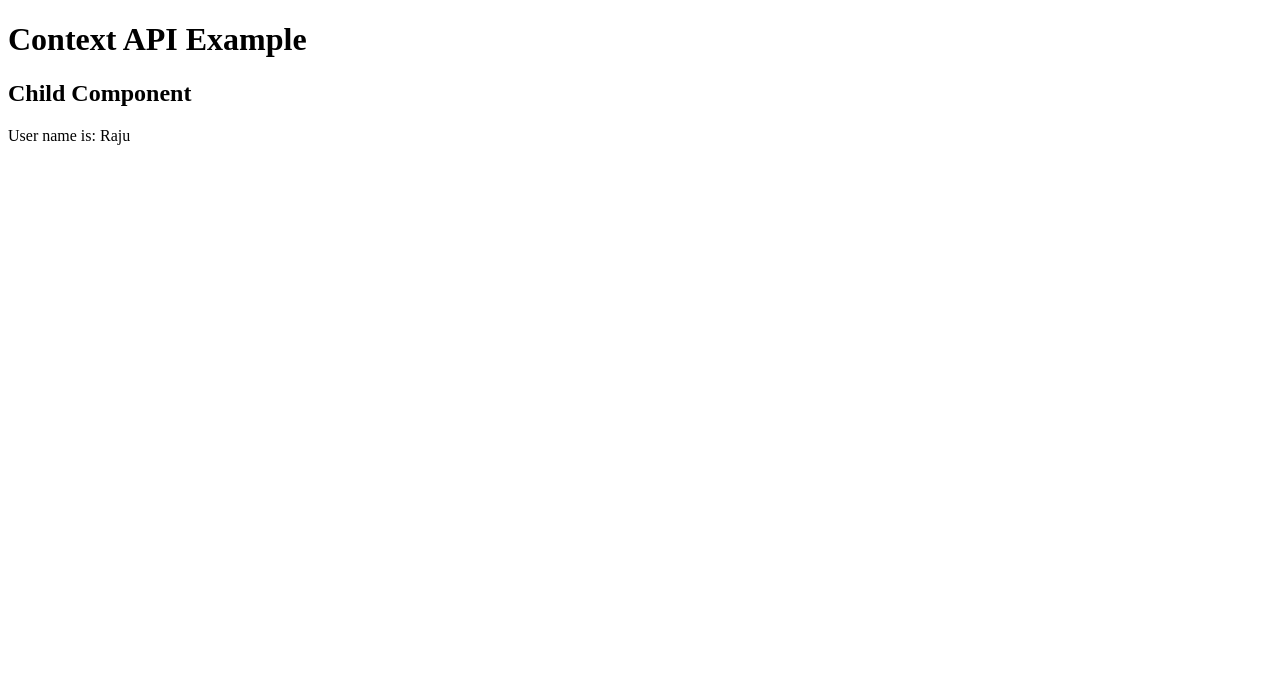
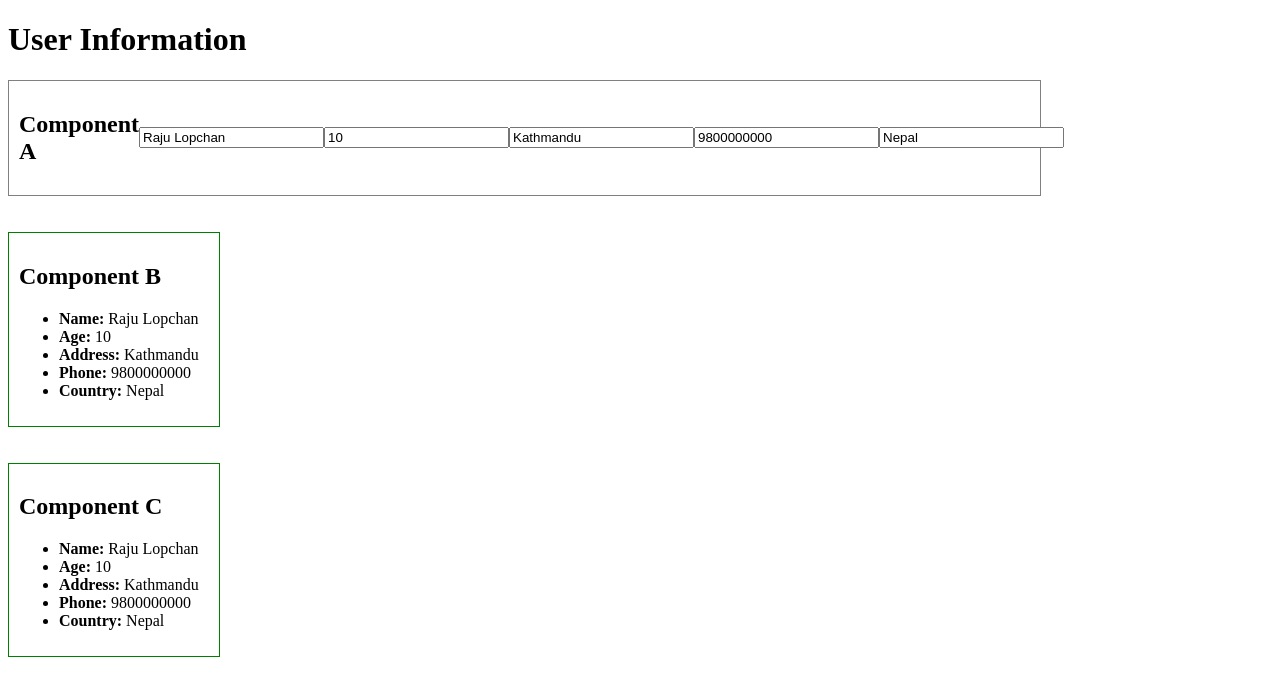
Before and after one commit to RajuLopchan/React-Intern, a React (Vite) app: page / in a window 1280 px wide. Shown: the top 696 px of the page. Built offline with nearby package versions, Linux system fonts and the light colour scheme.

Commit message:
context-api

```diff
--- a/src/App.jsx
+++ b/src/App.jsx
@@ -1,31 +1,24 @@
-import React, { createContext, useContext } from "react";
+import React from "react";
+import ComponentA from "./components/ComponentA";
+import ComponentB from "./components/ComponentB";
+import ComponentC from "./components/ComponentC";
+import UserInformation from "./UserInformation";
 
-const UserContext = createContext();
-
-function GrandChild() {
-  // 3. Consume context here
-  const user = useContext(UserContext);
-  return <p>User name is: {user.name}</p>;
-}
-
-function Child() {
+function App() {
   return (
     <div>
-      <h2>Child Component</h2>
-      <GrandChild />
+      <UserInformation>
+        <h1>User Information</h1>
+        <ComponentA />
+        <br />
+        <br />
+        <ComponentB />
+        <br />
+        <br />
+        <ComponentC />
+      </UserInformation>
     </div>
   );
 }
 
-function App() {
-  return (
-    <UserContext.Provider value={{ name: "Raju" }}>
-      <div>
-        <h1>Context API Example</h1>
-        <Child />
-      </div>
-    </UserContext.Provider>
-  );
-}
-
 export default App;
--- /dev/null
+++ b/src/UserInformation.jsx
@@ -0,0 +1,25 @@
+import React, { createContext, useState } from "react";
+
+// ✅ Create a context object named UserContext and export it for global access using useContext
+export const UserContext = createContext();
+
+function UserInformation({ children }) {
+  // ✅ Set up state to hold user information
+  const [userInfo, setUserInfo] = useState({
+    name: "Raju Lopchan",
+    age: 10,
+    address: "Kathmandu",
+    phone: "9800000000",
+    country: "Nepal",
+  });
+
+  // ✅ Provide the state and updater function to children components
+  return (
+    <UserContext.Provider value={{ userInfo, setUserInfo }}>
+      {children}
+    </UserContext.Provider>
+  );
+}
+
+// ✅ Export the provider component to wrap around your application
+export default UserInformation;
--- /dev/null
+++ b/src/components/ComponentA.jsx
@@ -0,0 +1,48 @@
+import React, { useContext } from "react";
+import { UserContext } from "../UserInformation";
+
+const ComponentA = () => {
+  const { userInfo, setUserInfo } = useContext(UserContext);
+
+  return (
+    <div
+      style={{
+        border: "1px solid gray",
+        padding: "10px",
+        width: "80%",
+        display: "flex",
+        justifyContent: "space-between",
+        alignItems: "center",
+      }}
+    >
+      <h2>Component A</h2>
+      <input
+        type="text"
+        value={userInfo.name}
+        onChange={(e) => setUserInfo({ ...userInfo, name: e.target.value })}
+      />
+      <input
+        type="number"
+        value={userInfo.age}
+        onChange={(e) => setUserInfo({ ...userInfo, age: e.target.value })}
+      />
+      <input
+        type="text"
+        value={userInfo.address}
+        onChange={(e) => setUserInfo({ ...userInfo, address: e.target.value })}
+      />
+      <input
+        type="text"
+        value={userInfo.phone}
+        onChange={(e) => setUserInfo({ ...userInfo, phone: e.target.value })}
+      />
+      <input
+        type="text"
+        value={userInfo.country}
+        onChange={(e) => setUserInfo({ ...userInfo, country: e.target.value })}
+      />
+    </div>
+  );
+};
+
+export default ComponentA;
--- /dev/null
+++ b/src/components/ComponentB.jsx
@@ -0,0 +1,31 @@
+import React, { useContext } from "react";
+import { UserContext } from "../UserInformation";
+
+const ComponentB = () => {
+  const { userInfo } = useContext(UserContext);
+
+  return (
+    <div style={{ border: "1px solid green", padding: "10px", width: "15%" }}>
+      <h2>Component B</h2>
+      <ul>
+        <li>
+          <strong>Name:</strong> {userInfo.name}
+        </li>
+        <li>
+          <strong>Age:</strong> {userInfo.age}
+        </li>
+        <li>
+          <strong>Address:</strong> {userInfo.address}
+        </li>
+        <li>
+          <strong>Phone:</strong> {userInfo.phone}
+        </li>
+        <li>
+          <strong>Country:</strong> {userInfo.country}
+        </li>
+      </ul>
+    </div>
+  );
+};
+
+export default ComponentB;
--- /dev/null
+++ b/src/components/ComponentC.jsx
@@ -0,0 +1,31 @@
+import React, { useContext } from "react";
+import { UserContext } from "../UserInformation";
+
+const ComponentC = () => {
+  const { userInfo } = useContext(UserContext);
+
+  return (
+    <div style={{ border: "1px solid green", padding: "10px", width: "15%" }}>
+      <h2>Component C</h2>
+      <ul>
+        <li>
+          <strong>Name:</strong> {userInfo.name}
+        </li>
+        <li>
+          <strong>Age:</strong> {userInfo.age}
+        </li>
+        <li>
+          <strong>Address:</strong> {userInfo.address}
+        </li>
+        <li>
+          <strong>Phone:</strong> {userInfo.phone}
+        </li>
+        <li>
+          <strong>Country:</strong> {userInfo.country}
+        </li>
+      </ul>
+    </div>
+  );
+};
+
+export default ComponentC;
```
